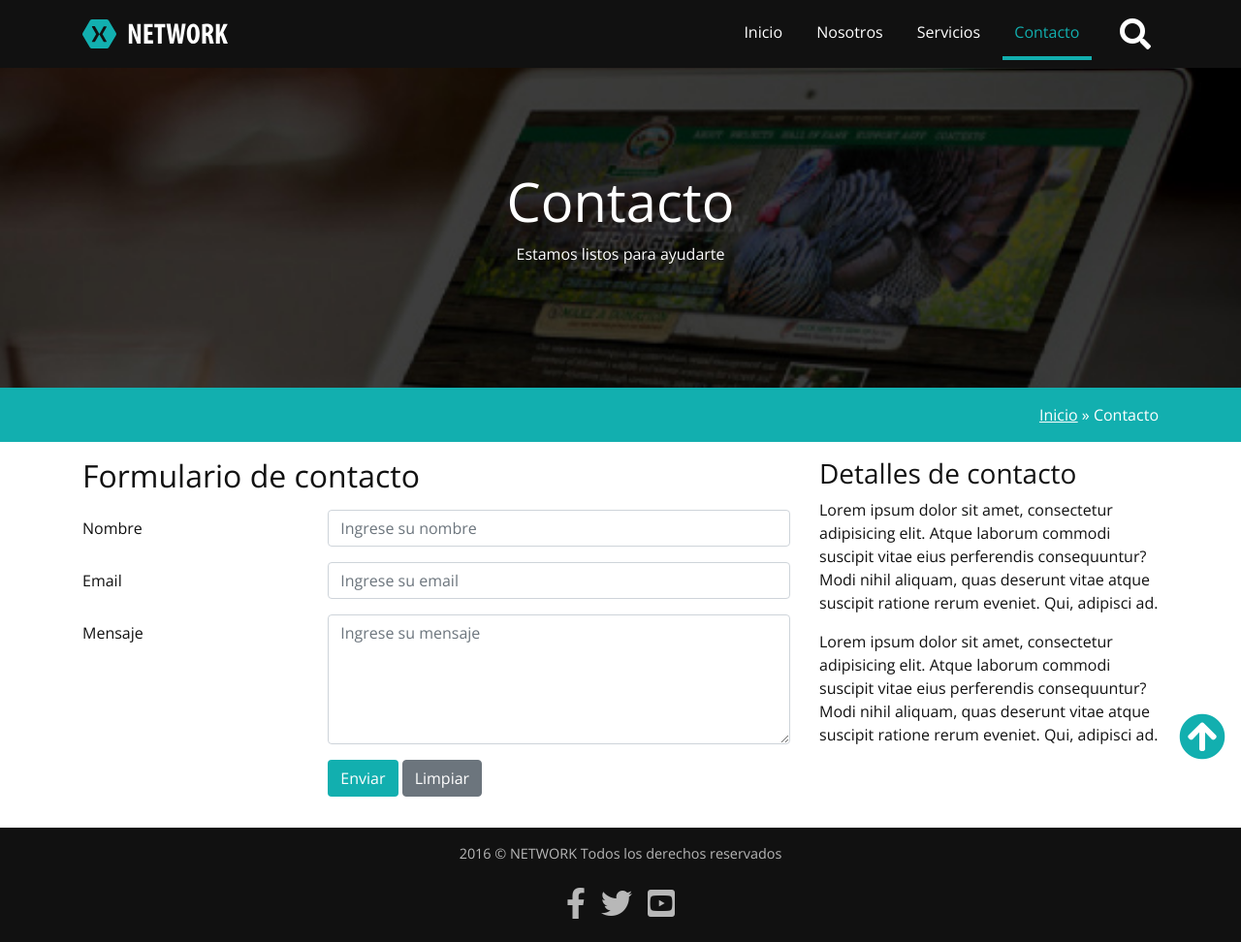
After one commit to devsantoshm/bs4-maquetacion, a PHP site: page /contacto.php in a window 1280 px wide. The commit adds this page. Shown: the whole page at 97% size. Run offline with PHP 8.4, Linux system fonts and the light colour scheme.

Commit message:
Maquetando la pagina contacto

```diff
--- /dev/null
+++ b/contacto.php
@@ -0,0 +1,132 @@
+<!doctype html>
+<html lang="en">
+<head>
+ <title>Contacto - NETWORK | Soluciones Móbiles para empresas</title>
+ <!-- Required meta tags -->
+ <meta charset="utf-8">
+ <meta name="viewport" content="width=device-width, initial-scale=1, shrink-to-fit=no">
+ <link href="https://fonts.googleapis.com/css?family=Open+Sans:400,700,700i&display=swap" rel="stylesheet">
+ <link rel="stylesheet" type="text/css" href="css/all.min.css">
+ <!-- Carga de Galeria de imágenes -->
+ <link rel="stylesheet" type="text/css" href="css/bootstrap.min.css">
+ <link rel="stylesheet" type="text/css" href="css/estilos.css">
+</head>
+<body class="paginas-internas">
+  <section class="bienvenidos">
+    <header class="encabezado navbar fixed-top" role="banner">
+     <div class="container">
+      <a href="index.php" class="logo">
+       <img src="images/logo.svg" alt="Logo del sitio">
+     </a>
+
+     <button type="button" class="boton-buscar" data-toggle="collapse" data-target="#bloque-buscar" aria-expanded="false">
+       <i class="fa fa-search"></i>
+     </button>
+     <!-- hidden-md-up = d-md-none -->
+     <button type="button" class="boton-menu d-md-none" data-toggle="collapse" data-target="#menu-principal" aria-expanded="false">
+       <i class="fa fa-bars" aria-hidden="true"></i>
+     </button>
+
+     <form action="#" id="bloque-buscar" class="collapse">
+       <div class="contenedor-bloque-buscar">
+        <input type="text" placeholder="Buscar...">
+        <input type="submit" value="Buscar">
+      </div>
+    </form>
+
+    <nav id="menu-principal" class="collapse">
+     <ul>
+      <li><a href="index.php">Inicio</a></li>
+      <li><a href="nosotros.php">Nosotros</a></li>
+      <li><a href="servicios.php">Servicios</a></li>
+      <li class="active"><a href="contacto.php">Contacto</a></li>
+    </ul>
+  </nav>
+</div>
+</header>
+
+<div class="texto-encabezado text-center">
+ <div class="container">
+  <h1 class="display-4">
+  Contacto</h1>
+  <p>Estamos listos para ayudarte</p>
+</div>
+</div>
+
+</section>
+
+<section class="ruta py-3">
+  <div class="container">
+    <div class="row">
+      <div class="col-12 text-right">
+        <a href="index.php">Inicio</a> » Contacto
+      </div>
+    </div>
+  </div>
+</section>
+
+<main class="py-3">
+  <div class="container">
+    <div class="row">
+      <div class="col-md-8">
+        <h2 class="mb-3">Formulario de contacto</h2>
+        <form action="#">
+          <div class="form-group row">
+            <label for="nombre" class="col-md-4 col-form-label">Nombre</label>
+            <div class="col-md-8">
+              <input class="form-control" type="text" id="nombre" name="nombre" placeholder="Ingrese su nombre" data-toggle="tooltip" data-placement="top" title="Ingrese su nombre completo">
+            </div>
+          </div>
+          <div class="form-group row">
+            <label for="email" class="col-md-4 col-form-label">Email</label>
+            <div class="col-md-8">
+              <input class="form-control" type="text" id="email" name="email" placeholder="Ingrese su email" data-toggle="tooltip" data-placement="top" title="Ingrese su email">
+            </div>
+          </div>
+          <div class="form-group row">
+            <label for="mensaje" class="col-md-4 col-form-label">Mensaje</label>
+            <div class="col-md-8">
+              <textarea class="form-control" rows="5" id="mensaje" name="mensaje" placeholder="Ingrese su mensaje" data-toggle="tooltip" data-placement="top" title="Ingrese un mensaje"></textarea>
+            </div>
+          </div>
+          <div class="form-group row">
+            <div class="col-md-8 offset-md-4">
+              <button type="submit" class="btn btn-primary">Enviar</button>
+              <button type="reset" class="btn btn-secondary">Limpiar</button>
+            </div>
+          </div>
+        </form>
+      </div>
+      <div class="col-md-4">
+        <h3>Detalles de contacto</h3>
+        <p>Lorem ipsum dolor sit amet, consectetur adipisicing elit. Atque laborum commodi suscipit vitae eius perferendis consequuntur? Modi nihil aliquam, quas deserunt vitae atque suscipit ratione rerum eveniet. Qui, adipisci ad.</p>
+        <p>Lorem ipsum dolor sit amet, consectetur adipisicing elit. Atque laborum commodi suscipit vitae eius perferendis consequuntur? Modi nihil aliquam, quas deserunt vitae atque suscipit ratione rerum eveniet. Qui, adipisci ad.</p>
+      </div>
+    </div>
+  </div>
+</main>
+
+<footer class="piedepagina py-3" role="contentinfo">
+  <div class="container">
+   <p>2016 © NETWORK Todos los derechos reservados</p>
+   <ul class="redes-sociales">
+    <li><a href="#"><i class="fab fa-facebook-f"></i></a></li>
+    <li><a href="#"><i class="fab fa-twitter"></i></a></li>
+    <li><a href="#"><i class="fab fa-youtube-square"></i></a></li>
+  </ul>
+</div>
+</footer>
+
+<a class="ir-arriba" href="#"><i class="fas fa-arrow-circle-up"></i></a>
+
+<!-- <script src="js/bootstrap.min.js"></script> -->
+<script src="https://code.jquery.com/jquery-3.3.1.js" integrity="sha256-2Kok7MbOyxpgUVvAk/HJ2jigOSYS2auK4Pfzbm7uH60=" crossorigin="anonymous"></script>
+<script src="js/popper.min.js"></script>
+<script type="text/javascript">
+  $(function () {
+    $('[data-toggle="tooltip"]').tooltip()
+  })
+</script>
+<script src="https://stackpath.bootstrapcdn.com/bootstrap/4.1.3/js/bootstrap.min.js"></script>
+</body>
+</html>
--- a/css/estilos.css
+++ b/css/estilos.css
@@ -100,11 +100,13 @@ body {
 .texto-encabezado .display-4 {
   margin-top: 4rem; }
 
+.texto-encabezado .btn-primary {
+  margin-top: 1rem; }
+
 .btn-primary {
   color: #fff;
   background-color: #12AFAF;
   border-color: transparent;
-  margin-top: 1rem;
   transition: all .5s ease; }
 
 .btn-primary:hover,
--- a/scss/estilos.scss
+++ b/scss/estilos.scss
@@ -103,11 +103,13 @@ body{
 .texto-encabezado .display-4 {
     margin-top: 4rem;
 }
+.texto-encabezado .btn-primary {
+     margin-top: 1rem;
+}
 .btn-primary {
     color: #fff;
     background-color: $principal;
     border-color: transparent;
-    margin-top: 1rem;
     transition: all .5s ease;
 }
 .btn-primary:hover,
```
Also changed, not shown: servicios.php (+55 -1 lines), js/popper.min.js (added).
